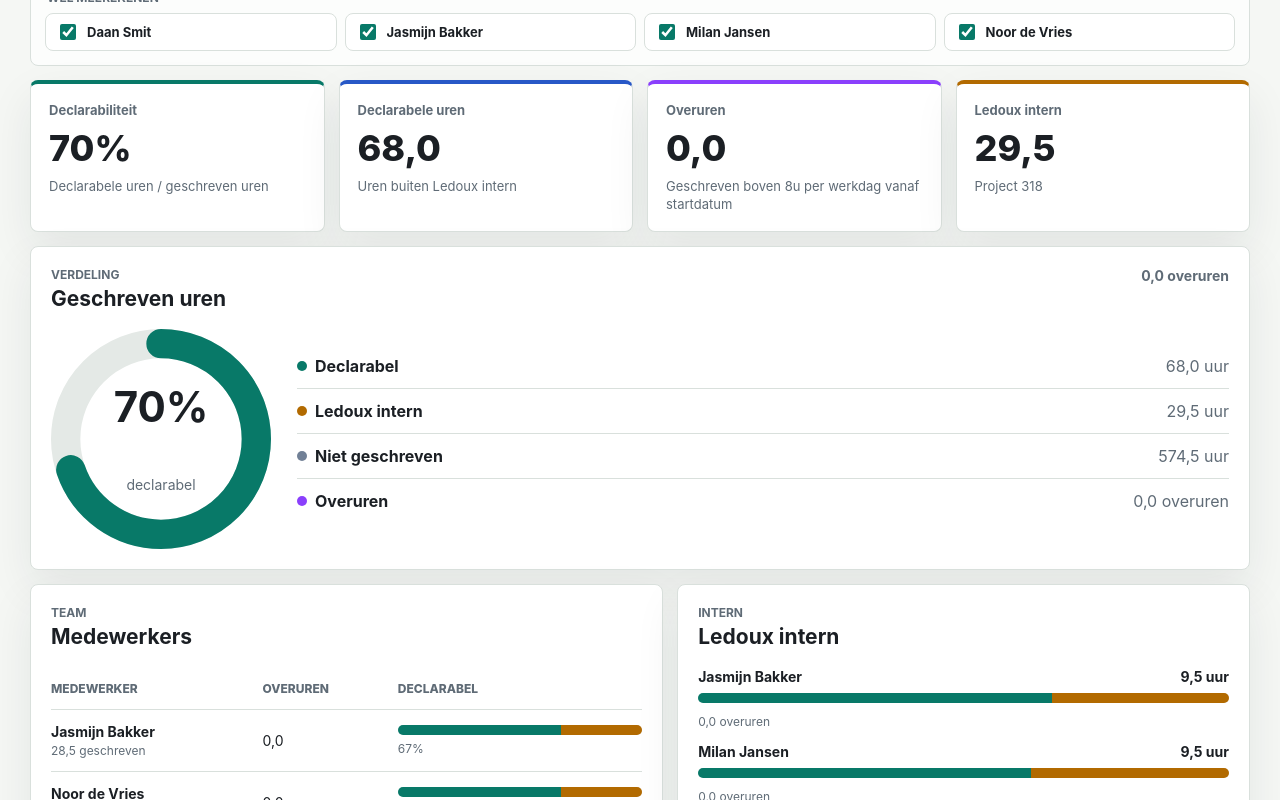
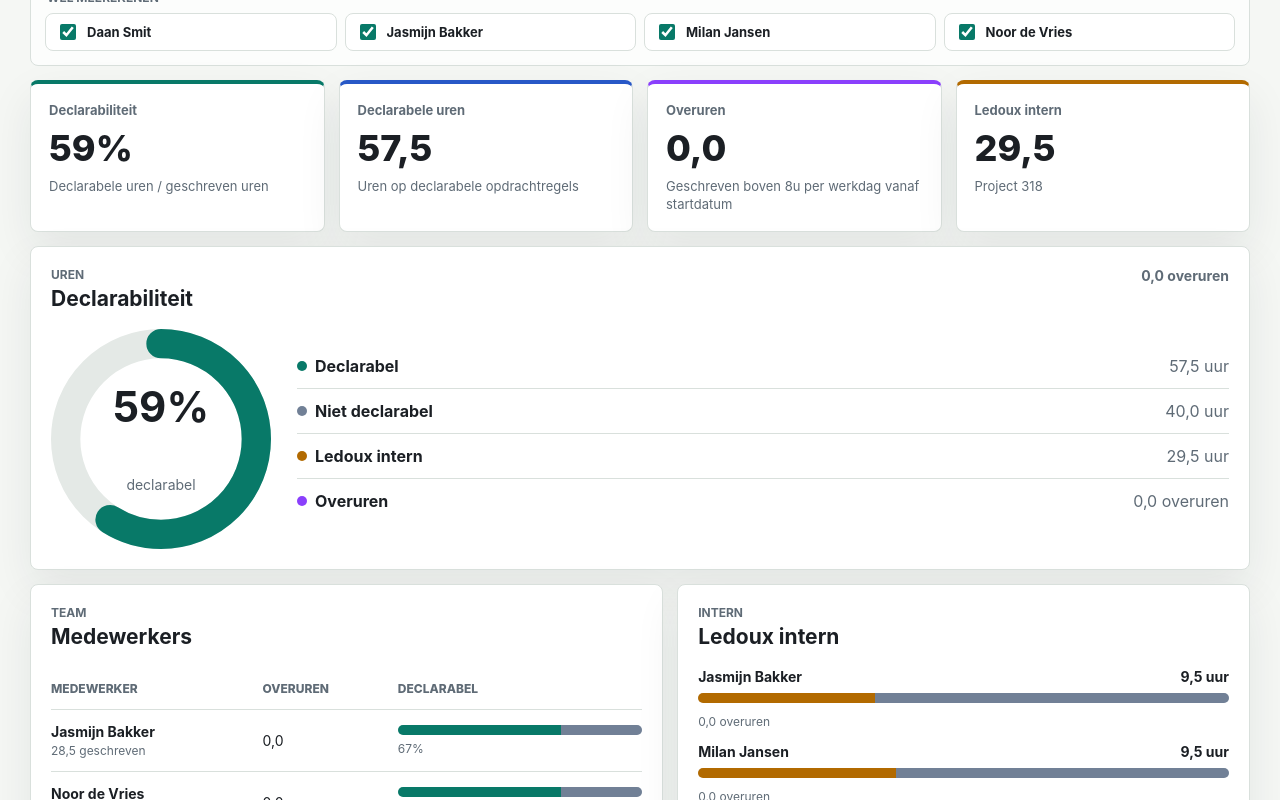
Before and after one commit to maxancedecot/GrippMCP, a Next.js app: page /dashboard in a window 1280 px wide. Shown: the part 360-1160 px from the top of the page. Built offline with nearby package versions, Linux system fonts and the light colour scheme.

Commit message:
Classify billability by project line

```diff
--- a/app/dashboard/page.tsx
+++ b/app/dashboard/page.tsx
@@ -74,6 +74,10 @@ type EmployeeFilterOption = {
 type WorkingHoursSummary = {
   total: number;
   byDate: Map<string, number>;
+};
+
+type BillabilitySources = {
+  offerProjectLineInvoiceBasis: Map<number, string>;
 };
 
 type RevenueSummary = {
@@ -181,7 +185,7 @@ export default async function DashboardPage({ searchParams }: { searchParams?: P
         <>
           <section className="metric-grid" aria-label="Kerncijfers declarabiliteit">
             <MetricCard label="Declarabiliteit" value={`${formatPercent(dashboard.declarability)}%`} detail="Declarabele uren / geschreven uren" tone="good" />
-            <MetricCard label="Declarabele uren" value={formatHours(dashboard.declarable)} detail={`Uren buiten ${INTERNAL_PROJECT_LABEL}`} tone="blue" />
+            <MetricCard label="Declarabele uren" value={formatHours(dashboard.declarable)} detail="Uren op declarabele opdrachtregels" tone="blue" />
             <MetricCard label="Overuren" value={formatHours(dashboard.overtime)} detail="Geschreven boven 8u per werkdag vanaf startdatum" tone="overtime" />
             <MetricCard label={INTERNAL_PROJECT_LABEL} value={formatHours(dashboard.internal)} detail={`Project ${INTERNAL_OFFERPROJECTBASE_ID}`} tone="warning" />
           </section>
@@ -190,8 +194,8 @@ export default async function DashboardPage({ searchParams }: { searchParams?: P
             <article className="panel panel--distribution">
               <div className="panel-heading">
                 <div>
-                  <p className="eyebrow">Verdeling</p>
-                  <h2>Geschreven uren</h2>
+                  <p className="eyebrow">Uren</p>
+                  <h2>Declarabiliteit</h2>
                 </div>
                 <span className="panel-total">{formatOvertimeLabel(dashboard.overtime)}</span>
               </div>
@@ -210,8 +214,8 @@ export default async function DashboardPage({ searchParams }: { searchParams?: P
 
                 <dl className="legend-list">
                   <LegendItem label="Declarabel" value={dashboard.declarable} className="legend-dot--good" />
+                  <LegendItem label="Niet declarabel" value={Math.max(0, dashboard.written - dashboard.declarable)} className="legend-dot--neutral" />
                   <LegendItem label={INTERNAL_PROJECT_LABEL} value={dashboard.internal} className="legend-dot--warning" />
-                  <LegendItem label="Niet geschreven" value={dashboard.untracked} className="legend-dot--neutral" />
                   <LegendItem label="Overuren" value={dashboard.overtime} className="legend-dot--overtime" formatter={formatOvertimeLabel} />
                 </dl>
               </div>
@@ -286,7 +290,7 @@ export default async function DashboardPage({ searchParams }: { searchParams?: P
                 <p className="eyebrow">Berekening</p>
                 <h2>Declarabiliteit</h2>
               </div>
-              <span className="panel-total">Excl. {INTERNAL_PROJECT_LABEL} / geschreven uren</span>
+              <span className="panel-total">Declarabele opdrachtregels / geschreven uren</span>
             </div>
 
             <div className="project-line-list">
@@ -294,7 +298,7 @@ export default async function DashboardPage({ searchParams }: { searchParams?: P
                 <div>
                   <span className="row-title">Teller</span>
                   <span className="cell-muted">
-                    Geschreven uren exclusief {INTERNAL_PROJECT_LABEL} (project {INTERNAL_OFFERPROJECTBASE_ID})
+                    Uren op opdrachtregels met een declarabele facturatiebasis
                   </span>
                 </div>
                 <div className="project-line-metrics">
@@ -392,7 +396,7 @@ function StackedBar({ label, aggregate, trailing }: { label: string; aggregate:
         <span>{label}</span>
         <span>{trailing}</span>
       </div>
-      <InlineBar aggregate={aggregate} />
+      <InternalBar aggregate={aggregate} />
       <span className="cell-muted">{formatOvertimeLabel(aggregate.overtime)}</span>
     </div>
   );
@@ -445,14 +449,25 @@ function RevenueLineChart({ rows }: { rows: RevenueBucket[] }) {
 function InlineBar({ aggregate }: { aggregate: Aggregate }) {
   const denominator = Math.max(aggregate.written, 1);
   const declarableWidth = cappedPercent(aggregate.declarable, denominator);
-  const internalWidth = cappedPercent(aggregate.internal, denominator);
-  const untrackedWidth = Math.max(0, 100 - declarableWidth - internalWidth);
+  const nonDeclarableWidth = Math.max(0, 100 - declarableWidth);
 
   return (
     <div className="inline-bar" aria-hidden="true">
       <span className="bar-segment bar-segment--good" style={{ width: `${declarableWidth}%` }} />
+      <span className="bar-segment bar-segment--neutral" style={{ width: `${nonDeclarableWidth}%` }} />
+    </div>
+  );
+}
+
+function InternalBar({ aggregate }: { aggregate: Aggregate }) {
+  const denominator = Math.max(aggregate.written, 1);
+  const internalWidth = cappedPercent(aggregate.internal, denominator);
+  const externalWidth = Math.max(0, 100 - internalWidth);
+
+  return (
+    <div className="inline-bar" aria-hidden="true">
       <span className="bar-segment bar-segment--warning" style={{ width: `${internalWidth}%` }} />
-      <span className="bar-segment bar-segment--neutral" style={{ width: `${untrackedWidth}%` }} />
+      <span className="bar-segment bar-segment--neutral" style={{ width: `${externalWidth}%` }} />
     </div>
   );
 }
@@ -468,7 +483,7 @@ async function getDashboardData(period: Period, params: DashboardSearchParams, a
     return buildDashboardData(hours, employeeSelection.includedEmployees, period, {
       mode: "demo",
       message: "Demo-data zichtbaar. Zet GRIPP_API_TOKEN om live Gripp-uren te tonen."
-    }, employeeSelection.options, revenueSummary);
+    }, employeeSelection.options, revenueSummary, createDemoBillabilitySources(demoHours));
   }
 
   try {
@@ -497,13 +512,17 @@ async function getDashboardData(period: Period, params: DashboardSearchParams, a
     const revenueSummary = activeTab === "revenue"
       ? buildRevenueSummary(await fetchInvoicesForPeriod(client, effectivePeriod), effectivePeriod)
       : emptyRevenueSummary();
+    const billabilitySources = activeTab === "declarability"
+      ? await fetchBillabilitySources(client, hours)
+      : emptyBillabilitySources();
     const dashboard = buildDashboardData(
       hours,
       employeeSelection.includedEmployees,
       effectivePeriod,
       source,
       employeeSelection.options,
-      revenueSummary
+      revenueSummary,
+      billabilitySources
     );
 
     if (activeTab === "declarability" && employeeIds.length === 0) {
@@ -523,7 +542,7 @@ async function getDashboardData(period: Period, params: DashboardSearchParams, a
     return buildDashboardData(hours, employeeSelection.includedEmployees, period, {
       mode: "demo",
       message: `Live data kon niet worden geladen. Demo-data zichtbaar. ${error instanceof Error ? error.message : ""}`.trim()
-    }, employeeSelection.options, revenueSummary);
+    }, employeeSelection.options, revenueSummary, createDemoBillabilitySources(demoHours));
   }
 }
 
@@ -560,6 +579,55 @@ async function fetchHoursForPeriod(client: GrippClient, period: Period, employee
   return fetchHourPages(client, hourFilters(period, employeeIds), [{ field: "hour.date", direction: "asc" }], maxPages);
 }
 
+async function fetchBillabilitySources(client: GrippClient, hours: JsonRecord[]): Promise<BillabilitySources> {
+  const invoiceBases = new Map<number, string>();
+  const offerProjectLineIds = uniqueRelationIds(hours, "offerprojectline");
+
+  for (let index = 0; index < offerProjectLineIds.length; index += 100) {
+    const idChunk = offerProjectLineIds.slice(index, index + 100);
+    const result = await client.call("offerprojectline.get", [
+      [{ field: "offerprojectline.id", operator: "in", value: idChunk }],
+      {
+        paging: { firstresult: 0, maxresults: 250 },
+        orderings: [{ field: "offerprojectline.id", direction: "asc" }]
+      }
+    ] as JsonValue[]);
+
+    for (const offerProjectLine of asRecords(result)) {
+      const id = idFrom(readField(offerProjectLine, "id"));
+      const invoiceBasis = stringFrom(readField(offerProjectLine, "invoicebasis"))?.toUpperCase();
+      if (id !== null && invoiceBasis) {
+        invoiceBases.set(id, invoiceBasis);
+      }
+    }
+  }
+
+  return { offerProjectLineInvoiceBasis: invoiceBases };
+}
+
+function uniqueRelationIds(records: JsonRecord[], field: string) {
+  return Array.from(
+    new Set(
+      records
+        .map((record) => relationId(record, field))
+        .filter((id): id is number => id !== null)
+    )
+  );
+}
+
+function isDeclarableHour(hour: JsonRecord, billabilitySources: BillabilitySources) {
+  const offerProjectLineId = relationId(hour, "offerprojectline");
+  const invoiceBasis = offerProjectLineId === null
+    ? undefined
+    : billabilitySources.offerProjectLineInvoiceBasis.get(offerProjectLineId);
+
+  if (invoiceBasis) {
+    return invoiceBasis !== "NONBILLABLE";
+  }
+
+  return relationId(hour, "offerprojectbase") !== INTERNAL_OFFERPROJECTBASE_ID;
+}
+
 async function fetchLatestHours(client: GrippClient, employeeIds: number[]) {
   return fetchHourPages(client, employeeIds.length > 0 ? [{ field: "hour.employee", operator: "in", value: employeeIds }] : [], [
     { field: "hour.date", direction: "desc" }
@@ -640,7 +708,8 @@ function buildDashboardData(
   period: Period,
   source: DashboardSource,
   employeeFilters: EmployeeFilterOption[],
-  revenueSummary: RevenueSummary
+  revenueSummary: RevenueSummary,
+  billabilitySources: BillabilitySources
 ): DashboardData {
   const employeesById = new Map<number, JsonRecord>();
   const employeeMap = new Map<string, EmployeeRow>();
@@ -693,14 +762,25 @@ function buildDashboardData(
     }
     const weekKey = weekKeyForDate(hourDate, period);
     const weekRow = weekMap.get(weekKey);
-    const targetField = relationId(hour, "offerprojectbase") === INTERNAL_OFFERPROJECTBASE_ID ? "internal" : "declarable";
-
-    employeeRow[targetField] += amount;
+    const isInternal = relationId(hour, "offerprojectbase") === INTERNAL_OFFERPROJECTBASE_ID;
+    const isDeclarable = isDeclarableHour(hour, billabilitySources);
+
+    if (isDeclarable) {
+      employeeRow.declarable += amount;
+    }
+    if (isInternal) {
+      employeeRow.internal += amount;
+    }
     employeeRow.written += amount;
     employeeMap.set(employeeKey, employeeRow);
 
     if (weekRow) {
-      weekRow[targetField] += amount;
+      if (isDeclarable) {
+        weekRow.declarable += amount;
+      }
+      if (isInternal) {
+        weekRow.internal += amount;
+      }
       weekRow.written += amount;
     }
   }
@@ -827,6 +907,10 @@ function emptyRevenueSummary(): RevenueSummary {
     byWeek: new Map(),
     byMonth: new Map()
   };
+}
+
+function emptyBillabilitySources(): BillabilitySources {
+  return { offerProjectLineInvoiceBasis: new Map() };
 }
 
 function getEmployeeSelection(employees: JsonRecord[], params: DashboardSearchParams) {
@@ -1284,6 +1368,16 @@ function createDemoHours(period: Period): JsonRecord[] {
   });
 }
 
+function createDemoBillabilitySources(hours: JsonRecord[]): BillabilitySources {
+  const offerProjectLineInvoiceBasis = new Map<number, string>();
+
+  uniqueRelationIds(hours, "offerprojectline").forEach((id, index) => {
+    offerProjectLineInvoiceBasis.set(id, index % 6 === 0 ? "NONBILLABLE" : "COSTING");
+  });
+
+  return { offerProjectLineInvoiceBasis };
+}
+
 function demoDatesInPeriod(period: Period, count: number) {
   const periodDates = datesInPeriod(period);
   const workingDates = periodDates.filter((date) => {
```
